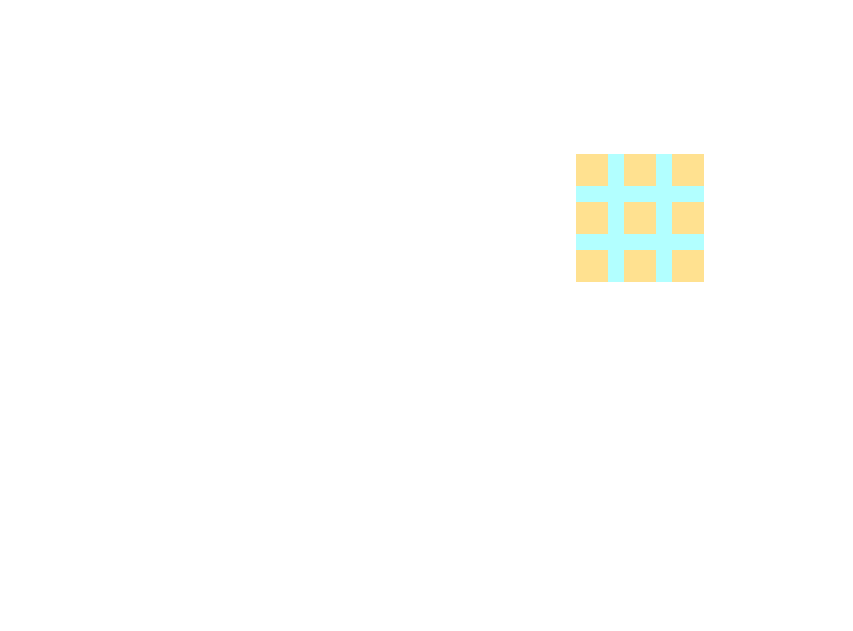
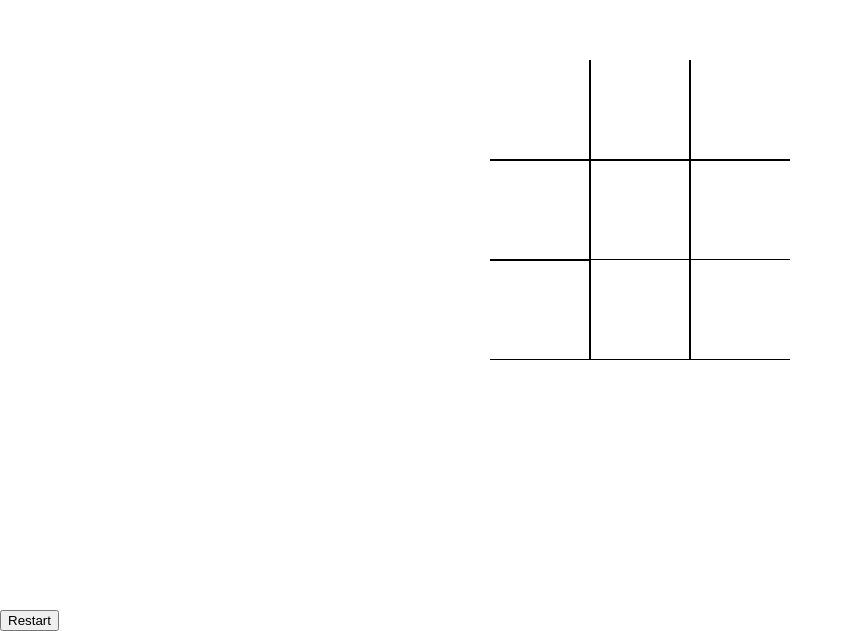
Before and after one commit to vikaschoudhary1/tic-tac-toe, a plain HTML site: page index.html in a window 1280 px wide. Shown: the part 190-821 px from the top of the page, without its empty margins (0-853 px from the left). Drawn offline with Linux system fonts and the light colour scheme.

Commit message:
Add grid for gameboard

```diff
--- a/index.html
+++ b/index.html
@@ -8,18 +8,20 @@
     <link rel="stylesheet" href="./style.css">
 </head>
 <body>
-    <div class="container">
-        <div class="gameboard">
-            <div class="box" id="1"></div>
-            <div class="box" id="2"></div>
-            <div class="box" id="3"></div>
-            <div class="box" id="4"></div>
-            <div class="box" id="5"></div>
-            <div class="box" id="6"></div>
-            <div class="box" id="7"></div>
-            <div class="box" id="8"></div>
-            <div class="box" id="9"></div>
-        </div>
+    <div class="board" id="board">
+        <div class="cell" data-cell></div>
+        <div class="cell" data-cell></div>
+        <div class="cell" data-cell></div>
+        <div class="cell" data-cell></div>
+        <div class="cell" data-cell></div>
+        <div class="cell" data-cell></div>
+        <div class="cell" data-cell></div>
+        <div class="cell" data-cell></div>
+        <div class="cell" data-cell></div>
+    </div>
+    <div class="winning-message" id="winningMessage">
+        <div data-winning-message-text></div>
+        <button id="'restartButton">Restart</button>
     </div>
     <script src="./script.js"></script>
 </body>
--- a/style.css
+++ b/style.css
@@ -1,22 +1,49 @@
+*, *::after, *::before {
+    box-sizing: border-box;
+}
 
-.container {
-    display: flex;
+:root {
+    --cell-size: 100px;
+    --mark-size: cal(var(--cell-size) * .9);
+}
+
+body {
+    margin: 0;
+}
+
+.board {
+    width: 100vw;
+    height: 100vh;
+    display: grid;
     justify-content: center;
     align-items: center;
-    height: 100vh;
+    justify-items: center;
+    align-content: center;
+    grid-template-columns: repeat(3, auto);
 }
 
-.gameboard {
-    display: grid;
-    grid-template-columns: 1fr 1fr 1fr;
-    grid-template-rows: 1fr 1fr 1fr;
-    gap: 1em;
-    background-color: rgb(178, 255, 255);
-
+.cell {
+    width: var(--cell-size);
+    height: var(--cell-size);
+    border: 1px solid black;
 }
 
-.box {
-    background-color: rgb(255, 225, 144);
-    height: 2em;
-    width: 2em;
+.cell:first-child,
+.cell:nth-child(2),
+.cell:nth-child(3) {
+    border-top: none;
 }
+
+.cell:nth-child(3n+1) {
+    border-left: none;
+}
+
+.cell:nth-child(3n+3) {
+    border-right: none;
+}
+
+.cell:last-child,
+.cell:nth-child(8),
+.cell:nth-child(9) {
+    border-top: none;
+}
```
